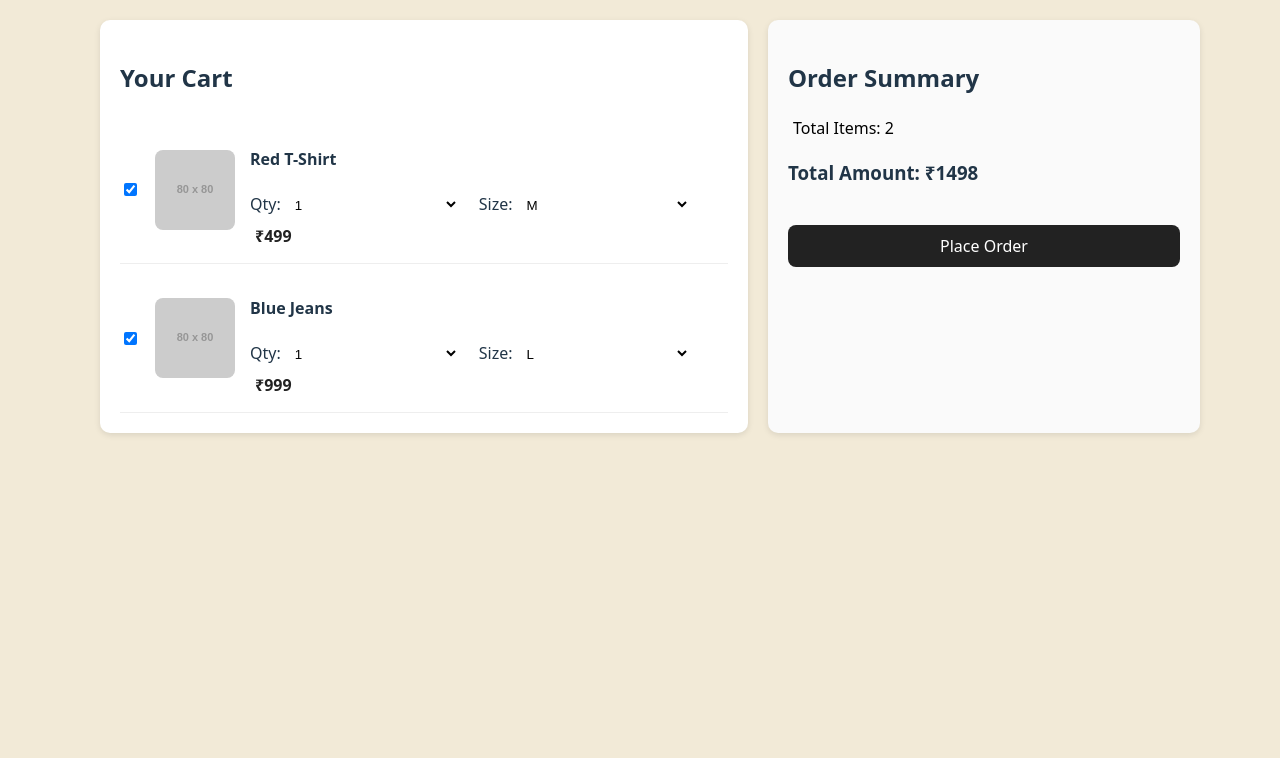
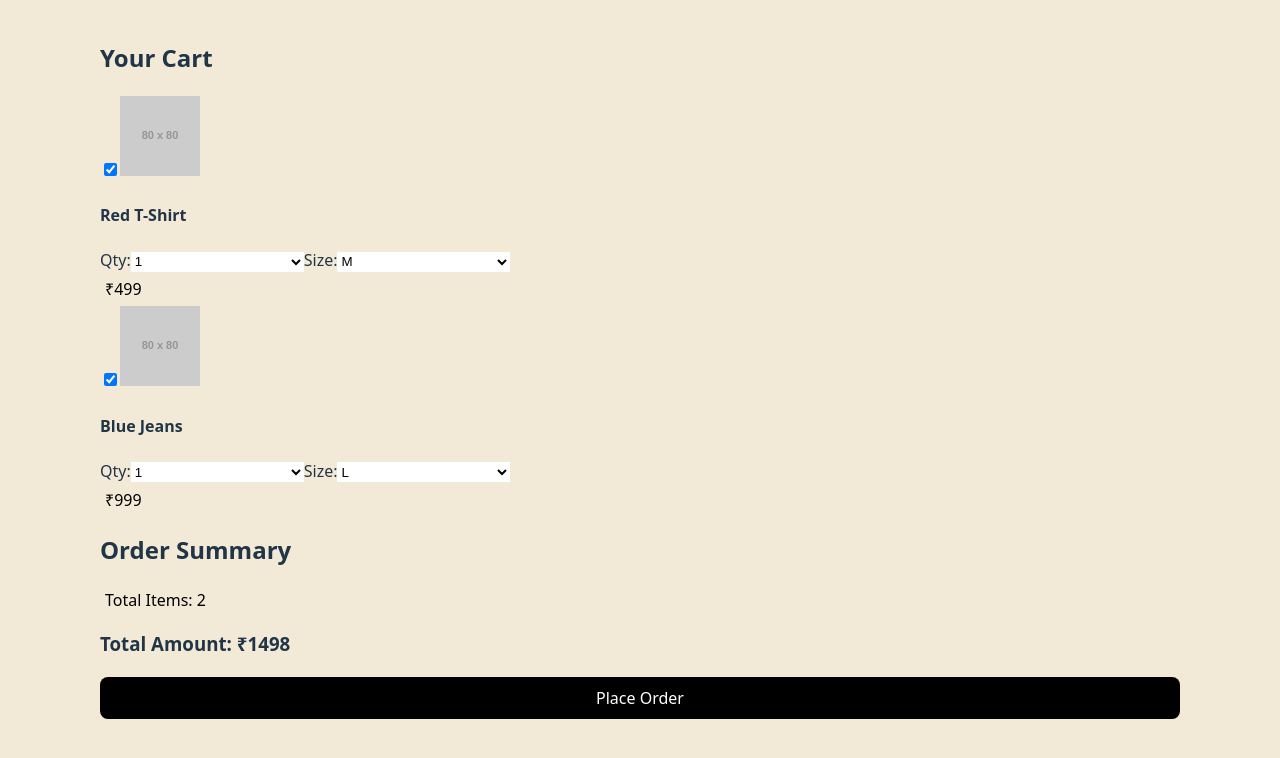
Before and after one commit to SaiVijnathi/E-commerce-website-frontend, a React (Vite) app: page /cart in a window 1280 px wide. Shown: the top 758 px of the page. Built offline with nearby package versions, Linux system fonts and the light colour scheme.

Commit message:
some fixes

```diff
--- a/src/App.css
+++ b/src/App.css
@@ -395,7 +395,7 @@ body{
 
 
 /* checkout */
-.checkout-container {
+/* .checkout-container {
   display: grid;
   grid-template-columns: 60% 40%;
   gap: 20px;
@@ -432,14 +432,14 @@ body{
   display: flex;
   gap: 20px;
   margin-top: 5px;
-}
+} */
 
-.item-controls select {
+/* .item-controls select {
   margin-left: 5px;
   padding: 3px 5px;
-}
+} */
 
-.item-price {
+/* .item-price {
   font-weight: bold;
   color: #222;
   margin-top: 8px;
@@ -464,4 +464,4 @@ body{
 
 .place-order-btn:hover {
   background-color: #444;
-}
+} */
```
